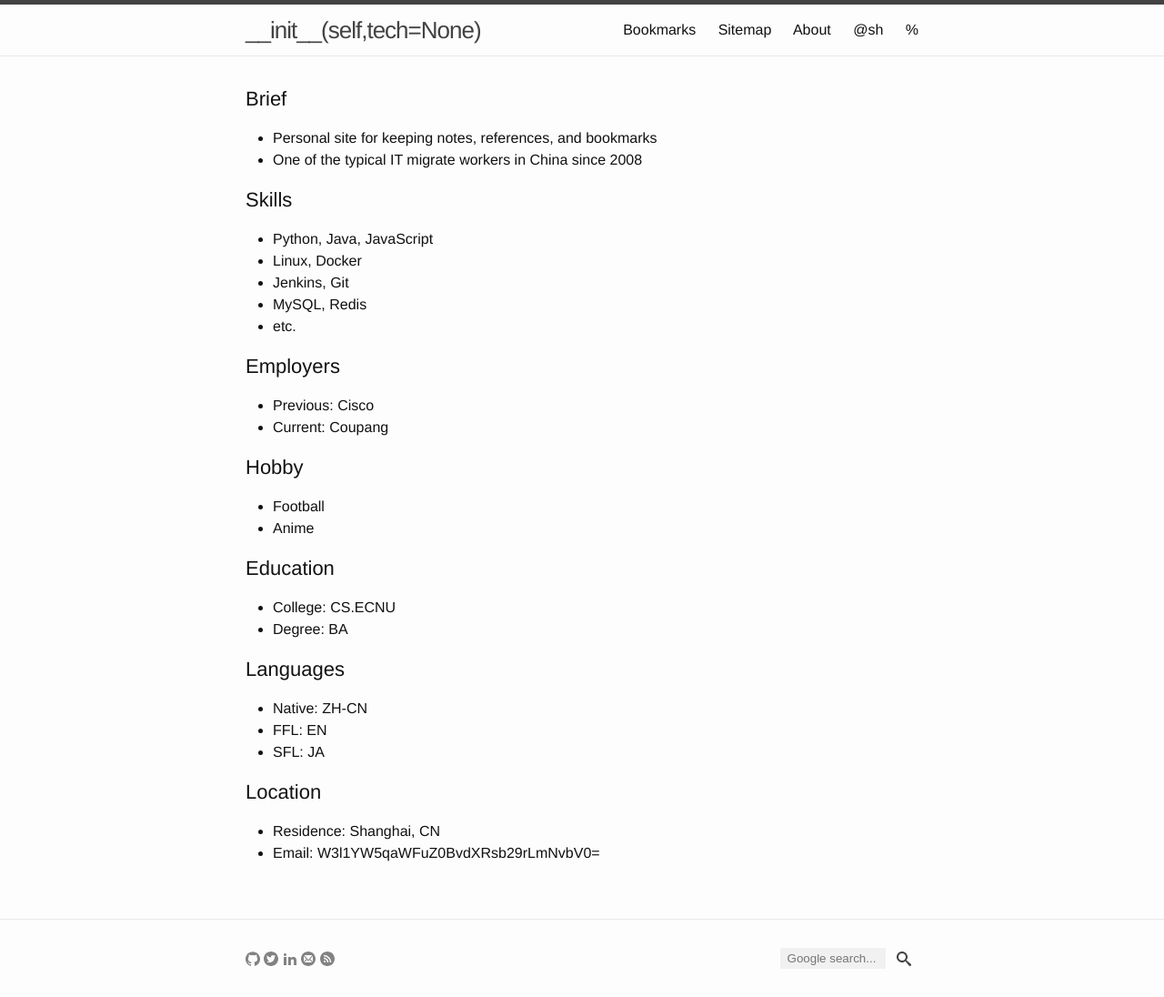
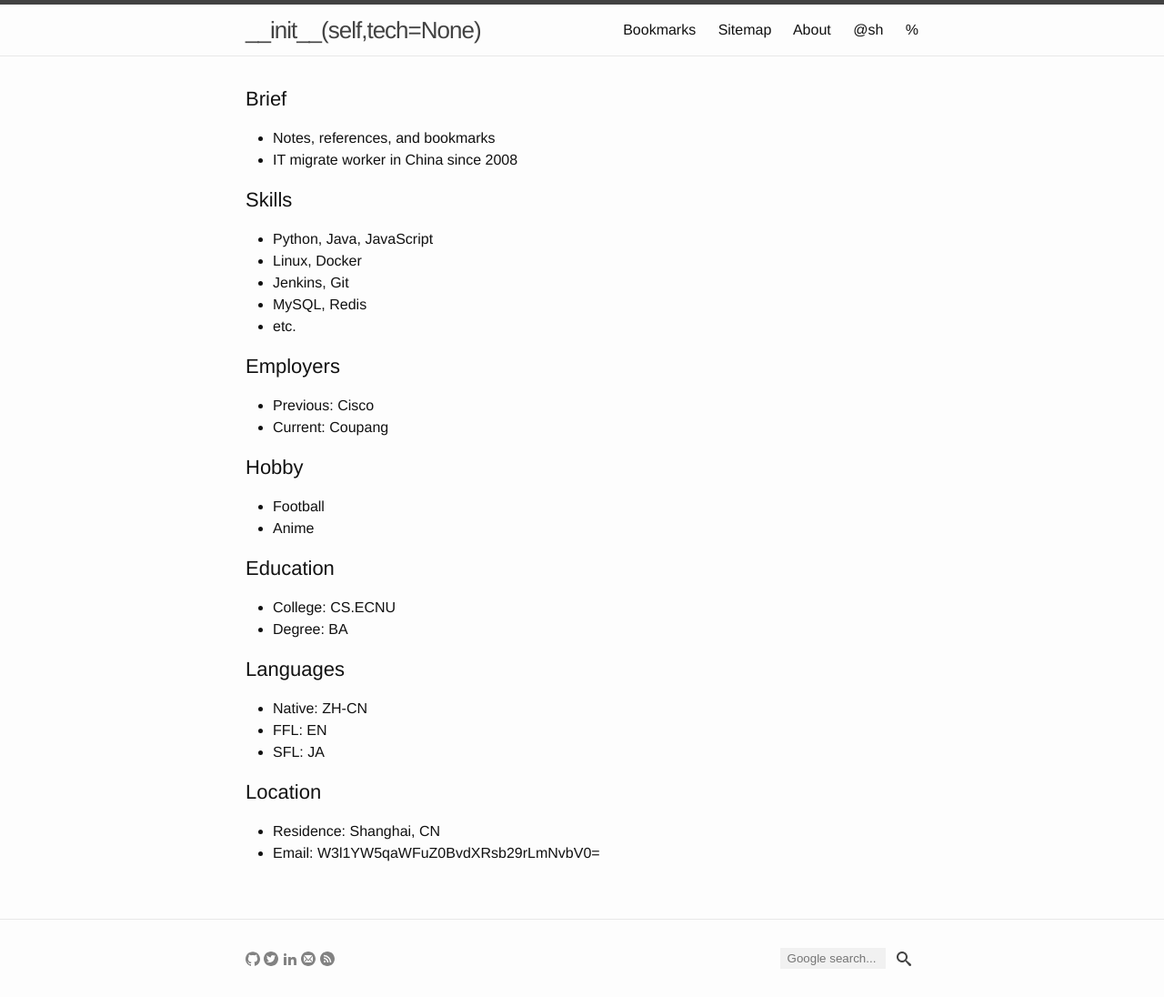
Before and after one commit to yuan-jiang/yuan-jiang.github.io, a Jekyll site: the page built from about.md, in a window 1280 px wide. Shown: the whole page at 91% size. Built offline with Jekyll 4.4.1, drawn with Linux system fonts in a browser that asks for light colours.

Commit message:
A few minor updates

```diff
--- a/_data/bookmarks.yml
+++ b/_data/bookmarks.yml
@@ -24,9 +24,11 @@
     - description: Celery
       link: http://www.celeryproject.org/
     - description: AwesomePython
-      link: https://github.com/vinta/awesome-python
+      link: https://awesome-python.com/
     - description: Nullege
       link: http://nullege.com/
+    - description: Algorithms
+      link: http://algorithms.readthedocs.io/en/latest/
 
 - category: Java
   bookmarks:
--- a/about.md
+++ b/about.md
@@ -5,8 +5,8 @@ permalink: /about/
 ---
 
 ## Brief
-- Personal site for keeping notes, references, and bookmarks
-- One of the typical IT migrate workers in China since 2008
+- Notes, references, and bookmarks
+- IT migrate worker in China since 2008
 
 ## Skills
 - Python, Java, JavaScript
```
Also changed, not shown: README.md, 1 other file.
